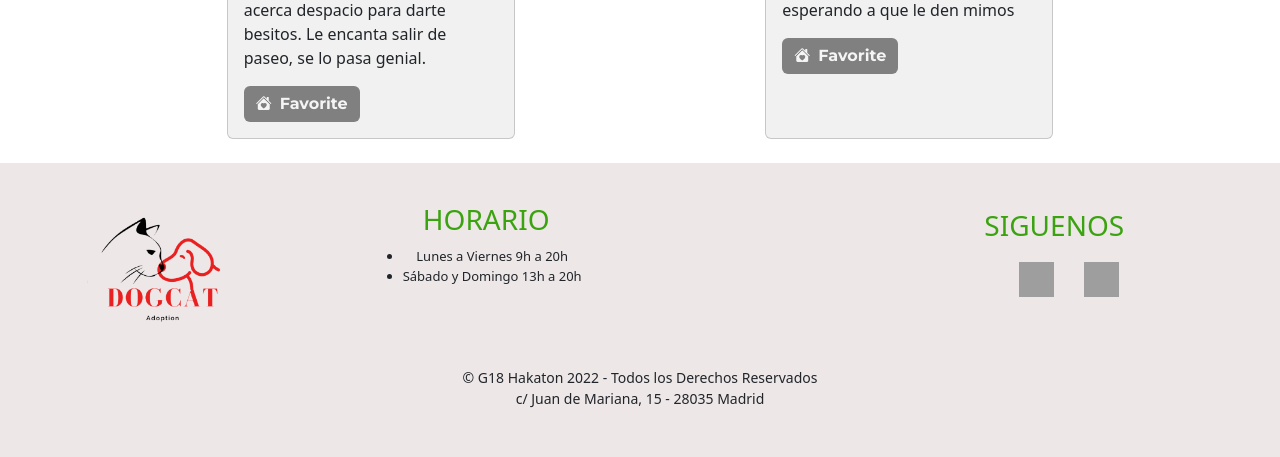
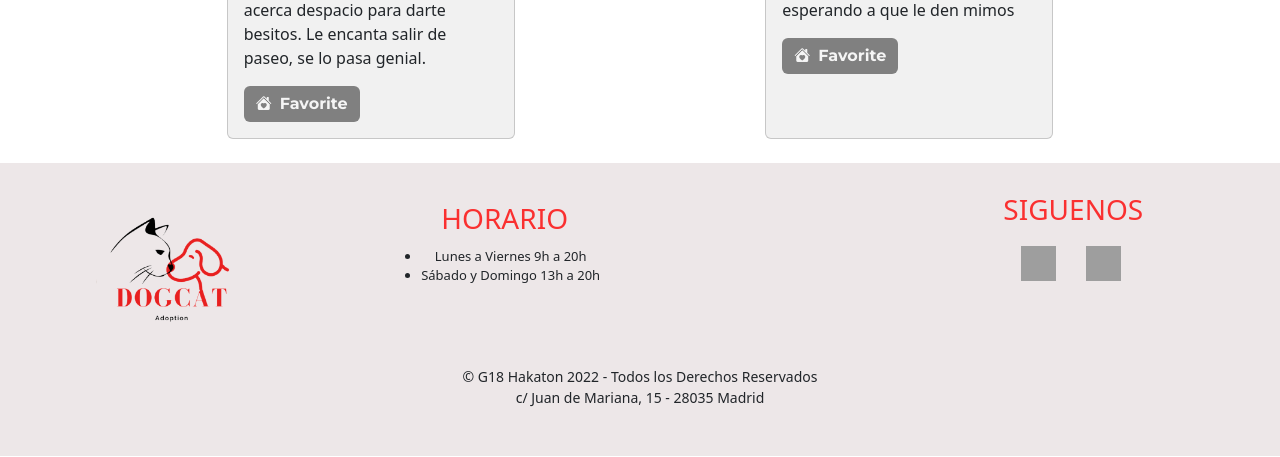
Before and after one commit to sudoBuda/Equipo18-HKTON, a PHP site: page / in a window 1280 px wide. Shown: the part 2349-2806 px from the top of the page. Run offline with PHP 8.4, Linux system fonts and the light colour scheme; data comes from the database, SQL or seed files in the repository; a map, chart or similar area stays blank; some libraries are stand-ins or nearby versions; grey boxes are pictures that could not be loaded.

Commit message:
footer update

```diff
--- a/src/Assets/footer.css
+++ b/src/Assets/footer.css
@@ -7,7 +7,7 @@ footer {
 footer div {
     display: flex;
     flex-direction: row;
-    padding: 1% 30px;
+    padding: 1% 40px;
     text-decoration: none;
     flex-wrap: wrap;
     justify-content: space-around;
@@ -69,11 +69,13 @@ iframe {
 
 .caja-siguenos {
     display: flex;
+    align-items: center;
+    padding-bottom: 40px;
+    justify-content: flex-start;
     flex-direction: column;
-    align-items: center;
-    justify-content: center;
-    padding-bottom: 40px;
+
 }
+
 
 .caja-siguenos h3 {
     color: #3ba30f;
--- a/src/Views/Components/footer.php
+++ b/src/Views/Components/footer.php
@@ -4,7 +4,7 @@
                 <img class="logo-footer" src="public/images/logo.png" alt="logo DogCatAdoption" />
             </div>
             <div class="caja-horario">
-            <h3>HORARIO</h3>
+                <h3 style="color: rgb(250, 48, 48);">HORARIO</h3>
                 <div class="horario">
                     <ul>
                         <li>Lunes a Viernes 9h a 20h</li>
@@ -16,12 +16,12 @@
                 <iframe src="https://www.google.com/maps/embed?pb=!1m14!1m8!1m3!1d12153.900163777902!2d-3.6863441!3d40.398326!3m2!1i1024!2i768!4f13.1!3m3!1m2!1s0x0%3A0xe1297343074f52c0!2sTalent%20Garden%20Madrid!5e0!3m2!1ses!2ses!4v1654043331088!5m2!1ses!2ses" allowfullscreen="" loading="lazy" referrerpolicy="no-referrer-when-downgrade"></iframe>
             </div>
             <div class="caja-siguenos">
-            <h3>SIGUENOS</h3>
-            <div class="img-footer">
+                <h3 style="color: rgb(250, 48, 48);">SIGUENOS</h3>
+                <div class="img-footer" style="padding-left: 5px;">
                     <a href="https://www.facebook.com/">
-                    <img src="https://cdn-icons-png.flaticon.com/128/747/747374.png" alt="icono facebook" /></a>
+                        <img src="https://cdn-icons-png.flaticon.com/128/747/747374.png" alt="icono facebook"></a>
                     <a href="https://www.instagram.com/">
-                    <img src="https://cdn-icons-png.flaticon.com/128/725/725339.png" alt="icono Instagram" /></a>
+                        <img src="https://cdn-icons-png.flaticon.com/128/725/725339.png" alt="icono Instagram"></a>
                 </div>
             </div>
             <br>
```
Lines whose indentation alone changed are shown as unchanged.
